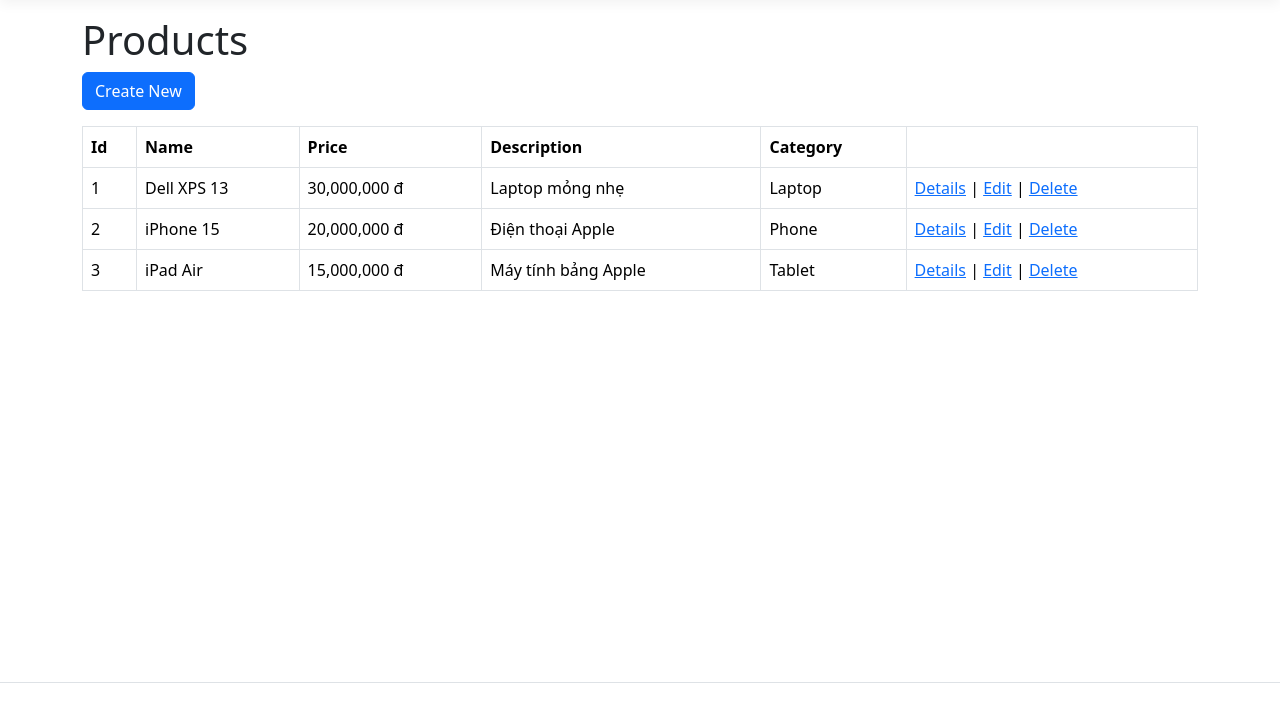
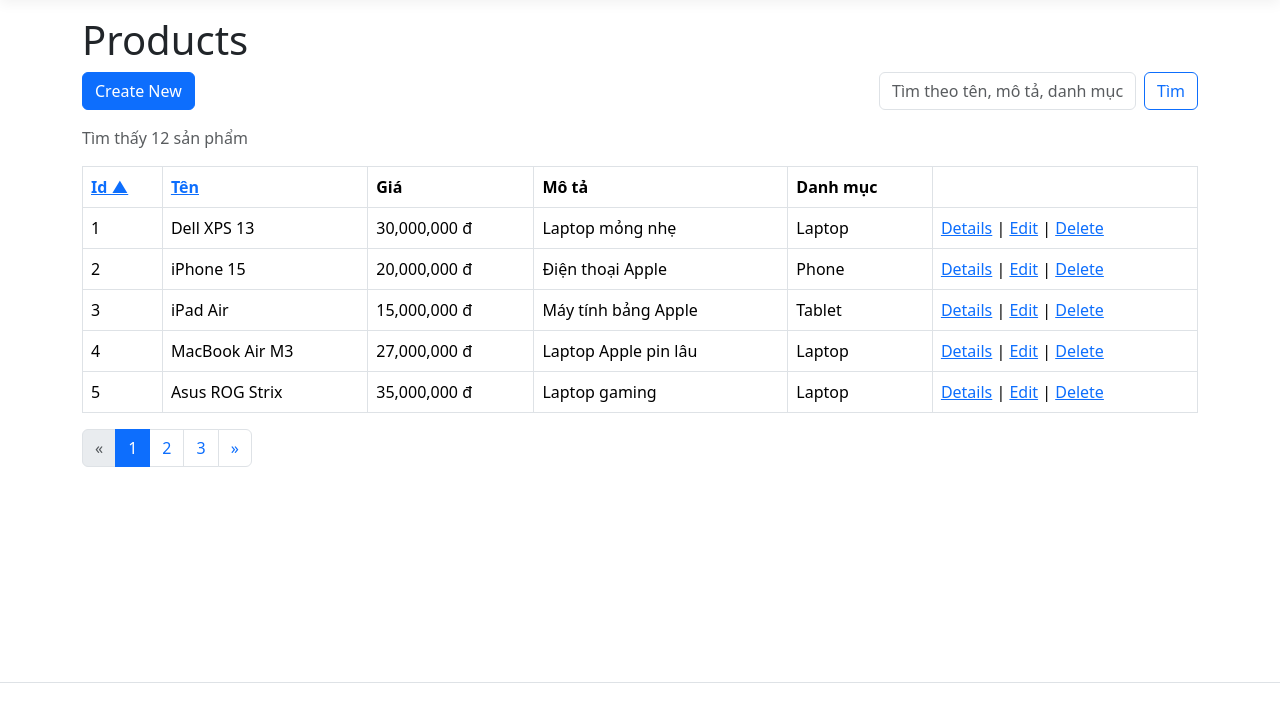
Before and after one commit to manh2805/ASPNET5, an ASP.NET Core app: page / in a window 1280 px wide. Shown: the part 57-760 px from the top of the page. Run offline with ASP.NET Core 8, Linux system fonts and the light colour scheme; style sheets or scripts are compiled from the project's sources.

Commit message:
bt33: sửa DataSeeds, thêm tìm kiếm, sắp xếp (Id, Name), phân trang cho Product

```diff
--- a/bt33/Controllers/ProductController.cs
+++ b/bt33/Controllers/ProductController.cs
@@ -1,3 +1,4 @@
+using bt33.Data;
 using bt33.Models;
 using Microsoft.AspNetCore.Mvc;
 using Microsoft.AspNetCore.Mvc.Rendering;
@@ -6,30 +7,57 @@ namespace bt33.Controllers
 {
     public class ProductController : Controller
     {
-        public static List<Product> products = new List<Product>
-        {
-            new Product { Id = 1, Name = "Dell XPS 13", Price = 30000000, Description = "Laptop mỏng nhẹ", CategoryId = 1 },
-            new Product { Id = 2, Name = "iPhone 15", Price = 20000000, Description = "Điện thoại Apple", CategoryId = 2 },
-            new Product { Id = 3, Name = "iPad Air", Price = 15000000, Description = "Máy tính bảng Apple", CategoryId = 3 }
-        };
+        private static List<Product> products => DataSeeds.products;
 
         private void LoadCategories(int? selectedId = null)
         {
-            ViewBag.Categories = new SelectList(CategoryController.categories, "Id", "Name", selectedId);
+            ViewBag.Categories = new SelectList(DataSeeds.categories, "Id", "Name", selectedId);
         }
 
         // Gán navigation property Category theo CategoryId (dữ liệu đang lưu trong List nên phải tự gán)
         private static void LoadCategory(Product product)
         {
-            product.Category = CategoryController.categories.FirstOrDefault(c => c.Id == product.CategoryId);
+            product.Category = DataSeeds.categories.FirstOrDefault(c => c.Id == product.CategoryId);
         }
 
-        // GET: Product
+        // GET: Product?search=...&sortOrder=name&desc=false&page=1
         [HttpGet]
-        public ActionResult Index()
+        public ActionResult Index(string? search, string sortOrder = "id", bool desc = false, int page = 1)
         {
+            const int pageSize = 5;
             products.ForEach(LoadCategory);
-            return View(products);
+            IEnumerable<Product> query = products;
+
+            // 1. Tìm kiếm: theo tên, mô tả hoặc tên danh mục (không phân biệt hoa thường)
+            if (!string.IsNullOrWhiteSpace(search))
+            {
+                var s = search.Trim().ToLower();
+                query = query.Where(p =>
+                    p.Name.ToLower().Contains(s) ||
+                    (p.Description ?? "").ToLower().Contains(s) ||
+                    (p.Category?.Name ?? "").ToLower().Contains(s));
+            }
+
+            // 2. Sắp xếp theo Id hoặc Name (làm TRƯỚC phân trang để sắp xếp trên toàn bộ dữ liệu)
+            query = sortOrder switch
+            {
+                "name" => desc ? query.OrderByDescending(p => p.Name) : query.OrderBy(p => p.Name),
+                _ => desc ? query.OrderByDescending(p => p.Id) : query.OrderBy(p => p.Id),
+            };
+
+            // 3. Phân trang
+            int totalItems = query.Count();
+            int totalPages = Math.Max(1, (int)Math.Ceiling(totalItems / (double)pageSize));
+            page = Math.Clamp(page, 1, totalPages);
+            var items = query.Skip((page - 1) * pageSize).Take(pageSize).ToList();
+
+            ViewBag.Search = search;
+            ViewBag.SortOrder = sortOrder;
+            ViewBag.Desc = desc;
+            ViewBag.Page = page;
+            ViewBag.TotalPages = totalPages;
+            ViewBag.TotalItems = totalItems;
+            return View(items);
         }
 
         // GET: Product/Details/5
@@ -53,7 +81,7 @@ namespace bt33.Controllers
         [ValidateAntiForgeryToken]
         public ActionResult Create(Product product)
         {
-            if (!CategoryController.categories.Any(c => c.Id == product.CategoryId))
+            if (!DataSeeds.categories.Any(c => c.Id == product.CategoryId))
                 ModelState.AddModelError(nameof(Product.CategoryId), "Danh mục không tồn tại");
 
             if (!ModelState.IsValid)
@@ -83,7 +111,7 @@ namespace bt33.Controllers
         {
             if (id != product.Id) return BadRequest();
 
-            if (!CategoryController.categories.Any(c => c.Id == product.CategoryId))
+            if (!DataSeeds.categories.Any(c => c.Id == product.CategoryId))
                 ModelState.AddModelError(nameof(Product.CategoryId), "Danh mục không tồn tại");
 
             if (!ModelState.IsValid)
@@ -120,5 +148,16 @@ namespace bt33.Controllers
             if (product != null) products.Remove(product);
             return RedirectToAction(nameof(Index));
         }
+        private static ProductViewModel ToViewModel(Product product)
+        {
+            return new ProductViewModel
+            {
+                Id = product.Id,
+                Name = product.Name,
+                Price = product.Price,
+                Description = product.Description,
+                CategoryName = DataSeeds.categories.FirstOrDefault(c => c.Id == product.CategoryId)?.Name ?? string.Empty,
+            };
+        }
     }
 }
--- a/bt33/Views/Category/Index.cshtml
+++ b/bt33/Views/Category/Index.cshtml
@@ -13,6 +13,9 @@
     <thead>
         <tr>
             <th>
+                @Html.DisplayNameFor(model => model.Id)
+            </th>
+            <th>
                 @Html.DisplayNameFor(model => model.Name)
             </th>
             <th></th>
@@ -22,7 +25,7 @@
 @foreach (var item in Model) {
         <tr>
             <td>
-                    @Html.DisplayFor(model => item.Id))
+                    @Html.DisplayFor(model => item.Id)
             </td>
             <td>
                 @Html.DisplayFor(model => item.Name)
--- a/bt33/Views/Product/Index.cshtml
+++ b/bt33/Views/Product/Index.cshtml
@@ -2,26 +2,56 @@
 
 @{
     ViewData["Title"] = "Products";
+
+    string search = ViewBag.Search ?? "";
+    string sortOrder = ViewBag.SortOrder;
+    bool desc = ViewBag.Desc;
+    int page = ViewBag.Page;
+    int totalPages = ViewBag.TotalPages;
+    int totalItems = ViewBag.TotalItems;
+
+    // Mũi tên cho cột đang sắp xếp
+    string Arrow(string col) => sortOrder == col ? (desc ? " ▼" : " ▲") : "";
+    // Bấm lại cột đang sắp xếp thì đảo chiều, bấm cột khác thì tăng dần
+    bool NextDesc(string col) => sortOrder == col ? !desc : false;
 }
 
 <h1>Products</h1>
 
-<p>
+<div class="d-flex justify-content-between align-items-center mb-3">
     <a asp-action="Create" class="btn btn-primary">Create New</a>
-</p>
+
+    @* Tìm kiếm: form GET -> /Product?search=... *@
+    <form asp-action="Index" method="get" class="d-flex gap-2">
+        <input type="text" name="search" value="@search" class="form-control" placeholder="Tìm theo tên, mô tả, danh mục..." />
+        <input type="hidden" name="sortOrder" value="@sortOrder" />
+        <input type="hidden" name="desc" value="@desc.ToString().ToLower()" />
+        <button type="submit" class="btn btn-outline-primary">Tìm</button>
+        @if (!string.IsNullOrEmpty(search))
+        {
+            <a asp-action="Index" class="btn btn-outline-secondary">Xóa</a>
+        }
+    </form>
+</div>
+
+<p class="text-muted">Tìm thấy @totalItems sản phẩm @(string.IsNullOrEmpty(search) ? "" : $"cho \"{search}\"")</p>
 
 <table class="table table-bordered">
     <thead>
         <tr>
-            <th>@Html.DisplayNameFor(m => m.Id)</th>
-            <th>@Html.DisplayNameFor(m => m.Name)</th>
-            <th>@Html.DisplayNameFor(m => m.Price)</th>
-            <th>@Html.DisplayNameFor(m => m.Description)</th>
-            <th>@Html.DisplayNameFor(m => m.CategoryId)</th>
+            <th><a asp-action="Index" asp-route-search="@search" asp-route-sortOrder="id" asp-route-desc="@NextDesc("id")">Id@(Arrow("id"))</a></th>
+            <th><a asp-action="Index" asp-route-search="@search" asp-route-sortOrder="name" asp-route-desc="@NextDesc("name")">Tên@(Arrow("name"))</a></th>
+            <th>Giá</th>
+            <th>Mô tả</th>
+            <th>Danh mục</th>
             <th></th>
         </tr>
     </thead>
     <tbody>
+        @if (!Model.Any())
+        {
+            <tr><td colspan="6" class="text-center text-muted">Không có sản phẩm nào.</td></tr>
+        }
         @foreach (var p in Model)
         {
             <tr>
@@ -39,3 +69,21 @@
         }
     </tbody>
 </table>
+
+@* Phân trang: giữ nguyên từ khóa và cách sắp xếp khi chuyển trang *@
+<nav>
+    <ul class="pagination">
+        <li class="page-item @(page == 1 ? "disabled" : "")">
+            <a class="page-link" asp-action="Index" asp-route-search="@search" asp-route-sortOrder="@sortOrder" asp-route-desc="@desc" asp-route-page="@(page - 1)">«</a>
+        </li>
+        @for (int i = 1; i <= totalPages; i++)
+        {
+            <li class="page-item @(i == page ? "active" : "")">
+                <a class="page-link" asp-action="Index" asp-route-search="@search" asp-route-sortOrder="@sortOrder" asp-route-desc="@desc" asp-route-page="@i">@i</a>
+            </li>
+        }
+        <li class="page-item @(page == totalPages ? "disabled" : "")">
+            <a class="page-link" asp-action="Index" asp-route-search="@search" asp-route-sortOrder="@sortOrder" asp-route-desc="@desc" asp-route-page="@(page + 1)">»</a>
+        </li>
+    </ul>
+</nav>
```
Also changed, not shown: bt33/Controllers/CategoryController.cs (+2 -6 lines), bt33/DataSeeds/DataSeeds.cs (added, +31 -0 lines), bt33/Models/ProductViewModel.cs (added, +14 -0 lines), bt33/bt33.csproj.
